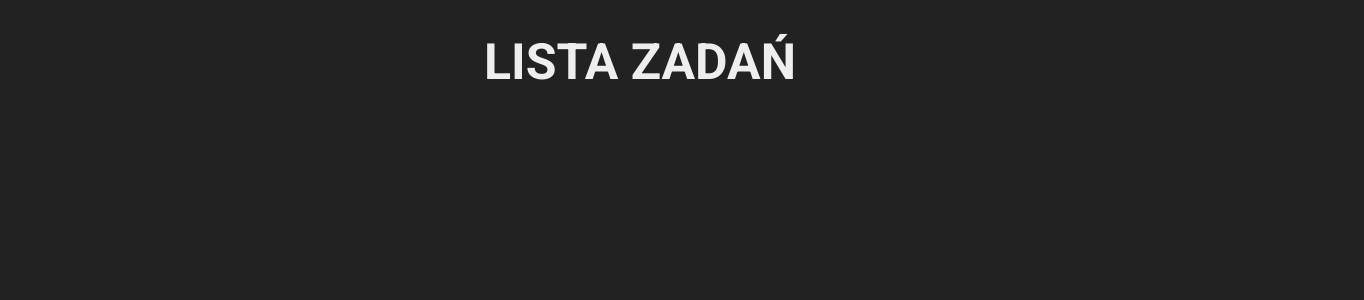
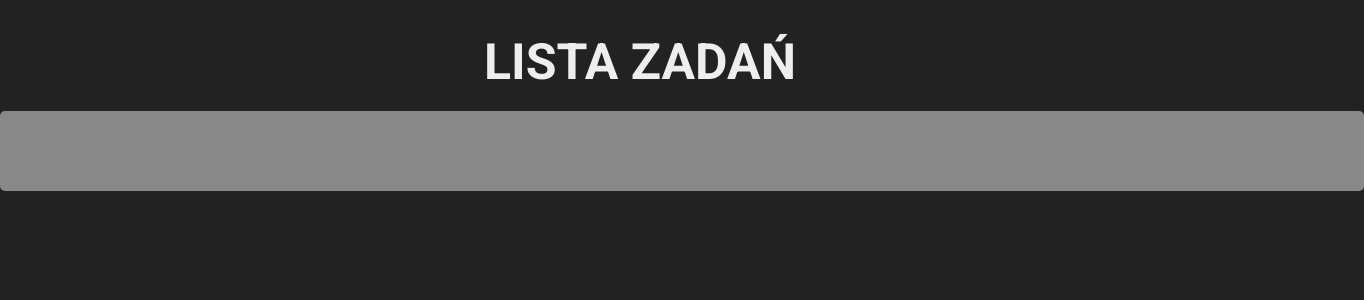
Before and after one commit to KP1976/todo-react, a React (Create React App) app: page / in a window 1280 px wide. Shown: the top 300 px of the page, 1364 px wide, since content can reach past the window. Built offline with nearby package versions, Linux system fonts and the light colour scheme.

Commit message:
Add styles to TodoContainer component

```diff
--- a/src/styles/css/main.css
+++ b/src/styles/css/main.css
@@ -317,4 +317,14 @@ body {
   margin-bottom: 2rem;
   text-transform: uppercase; }
 
+.todo-container {
+  background-color: #888;
+  border-radius: 0.5rem;
+  display: grid;
+  grid-template-columns: 76.2rem 48.6rem;
+  margin: 0 auto;
+  min-height: 1rem;
+  padding: 3rem 5rem 5rem;
+  width: 136.4rem; }
+
 /*# sourceMappingURL=main.css.map */
--- /dev/null
+++ b/src/styles/scss/components/_TodoContainer.scss
@@ -0,0 +1,10 @@
+.todo-container {
+	background-color: $clr-todo-background;
+	border-radius: $main-radius;
+	display: grid;
+	grid-template-columns: 76.2rem 48.6rem;
+	margin: 0 auto;
+	min-height: 1rem;
+	padding: 3rem 5rem 5rem;
+	width: 136.4rem;
+}
--- a/src/styles/scss/main.scss
+++ b/src/styles/scss/main.scss
@@ -5,3 +5,5 @@
 @import 'base/reset';
 @import 'base/body';
 @import 'base/typography';
+
+@import 'components/TodoContainer';
```
Also changed, not shown: 1 other file (tests, documents, lock files or other folders).
